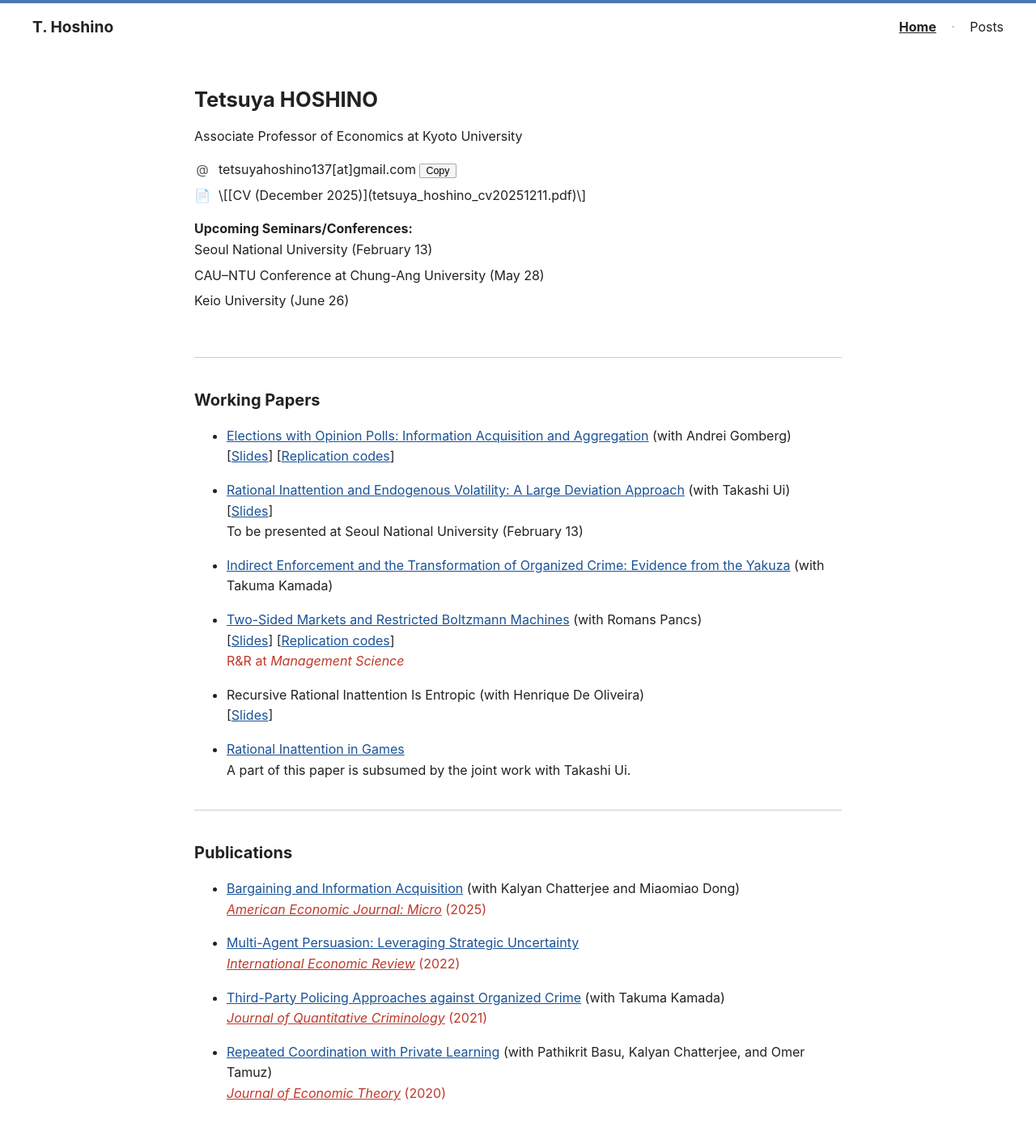
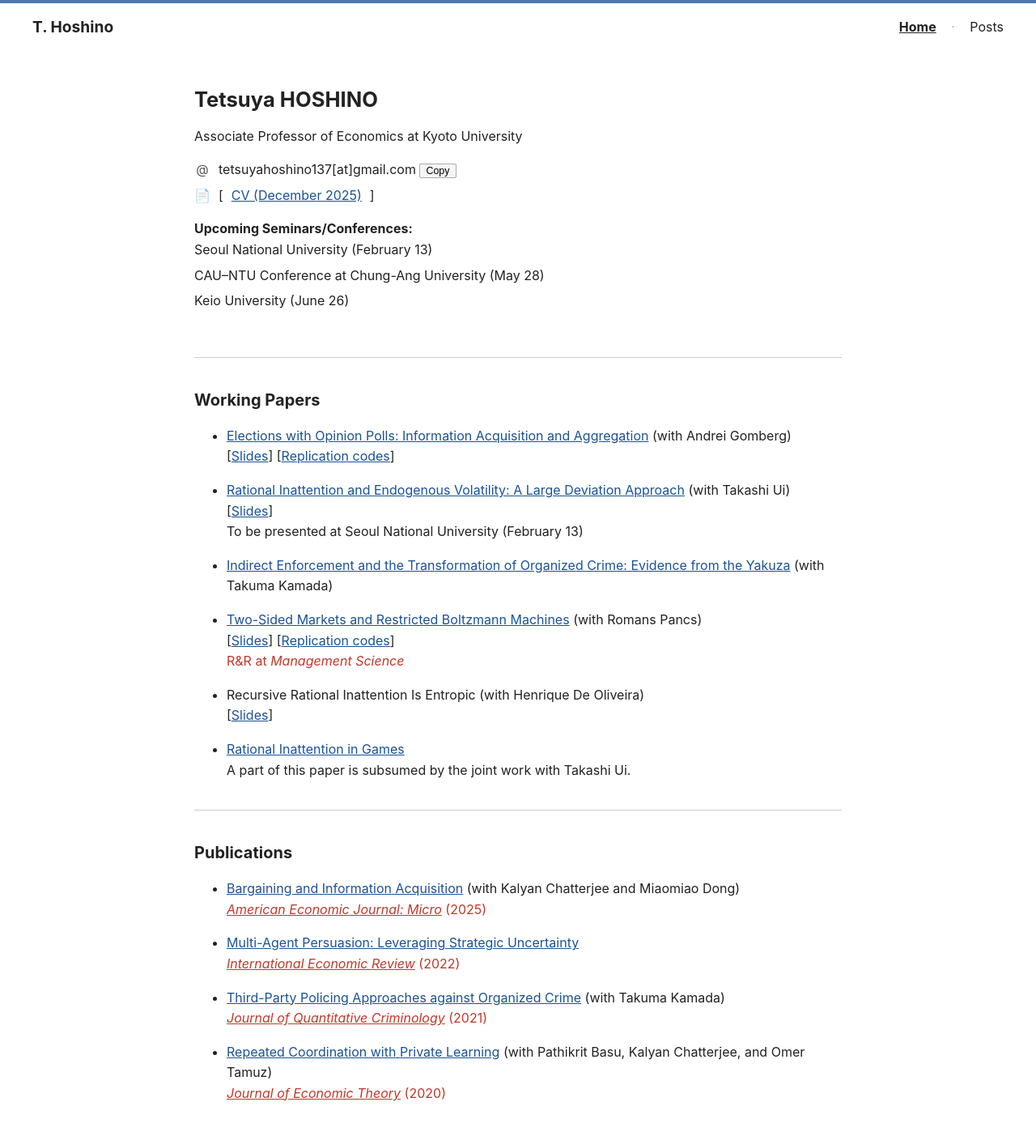
Before and after one commit to tetsuyahoshino137/tetsuyahoshino137.github.io, a Jekyll site: the page built from index.md, in a window 1280 px wide. Shown: the whole page at 81% size. Built offline with Jekyll 4.4.1, drawn with Linux system fonts in a browser that asks for light colours; some of the changed lines change nothing that is shown.

Commit message:
Update index.md

```diff
--- a/index.md
+++ b/index.md
@@ -18,7 +18,7 @@ title: Home
       </li>
       <li>
         <span class="icon">📄</span>
-        \[[CV (December 2025)](tetsuya_hoshino_cv20251211.pdf)\]
+        [<a href="TetsuyaHoshinoCV251211.pdf">CV (December 2025)</a>]
       </li>
     </ul>
 
```
